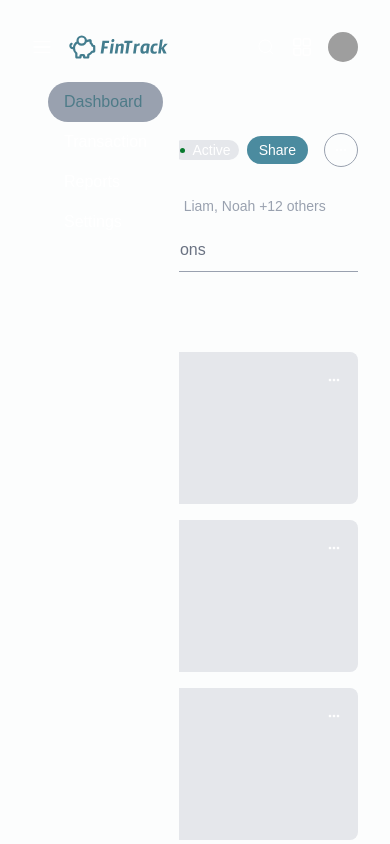
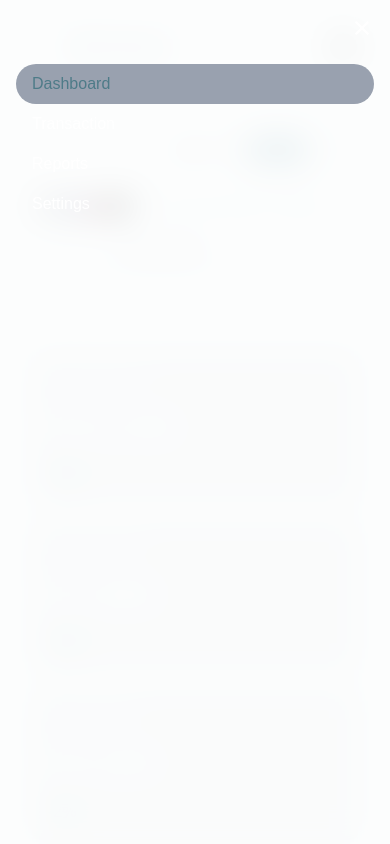
Before and after one commit to daxvinci/fintrack, a Next.js app: page / in a window 390 px wide. Shown: the top 844 px of the page. Built offline with nearby package versions, Linux system fonts and the light colour scheme; grey boxes are pictures that could not be loaded.

Commit message:
fixed close button

```diff
--- a/src/app/page.tsx
+++ b/src/app/page.tsx
@@ -7,12 +7,11 @@ import Transaction from "@/components/Transaction";
 import { useState } from "react";
 import { useThemeContext } from "./ThemeContext";
 
-
 export default function Home() {
   const [view,setView] = useState("overview")
   const {navActive} = useThemeContext()
   return (
-    <div className="py-16 relative flex sm:gap-8">
+    <div className="py-16 flex sm:gap-8">
 
       {navActive && <SideNav />}
       <main className="flex w-full flex-col flex-1 gap-4 row-start-2 items-center sm:items-start">
--- a/src/components/SideNav.tsx
+++ b/src/components/SideNav.tsx
@@ -1,13 +1,32 @@
 "use client"
 
 import { useThemeContext } from "@/app/ThemeContext";
+import { MdOutlineClose } from "react-icons/md";
 
 
 const SideNav = () => {
-    const {active,setActive=()=>{}} = useThemeContext()
+    const {active,setActive=()=>{},setNavActive=()=>{},navActive} = useThemeContext()
     return (
       <>
-          <ul className="sidenav transition-all duration-300 sm:px-0 px-4 absolute left-0 top-5 bottom-0 z-80 bg-[#FCFDFD] sm:bg-transparent sm:static sm:w-[20%]">
+        <div
+          className="side-nav-wrapper flex flex-col gap-6 sm:block
+               backdrop-blur-lg sm:backdrop-blur-none sm:px-0 p-4
+         absolute inset-0 z-80 bg-[#FCFDFD]/90
+         sm:bg-transparent sm:static transition-all duration-300 sm:w-[20%]"
+        >
+          <div className="close-button">
+            <MdOutlineClose
+              size={24}
+              className="sm:hidden justify-self-end hover:cursor-pointer"
+              onClick={() => {
+                setNavActive(!navActive);
+              }}
+            />
+          </div>
+          <ul
+            className="sidenav
+           "
+          >
             <li
               onClick={() => setActive("dashboard")}
               className={`nav-itme py-2 px-4 rounded-3xl hover:cursor-pointer ${
@@ -41,6 +60,7 @@ const SideNav = () => {
               Settings
             </li>
           </ul>
+        </div>
       </>
     );
 }
```
